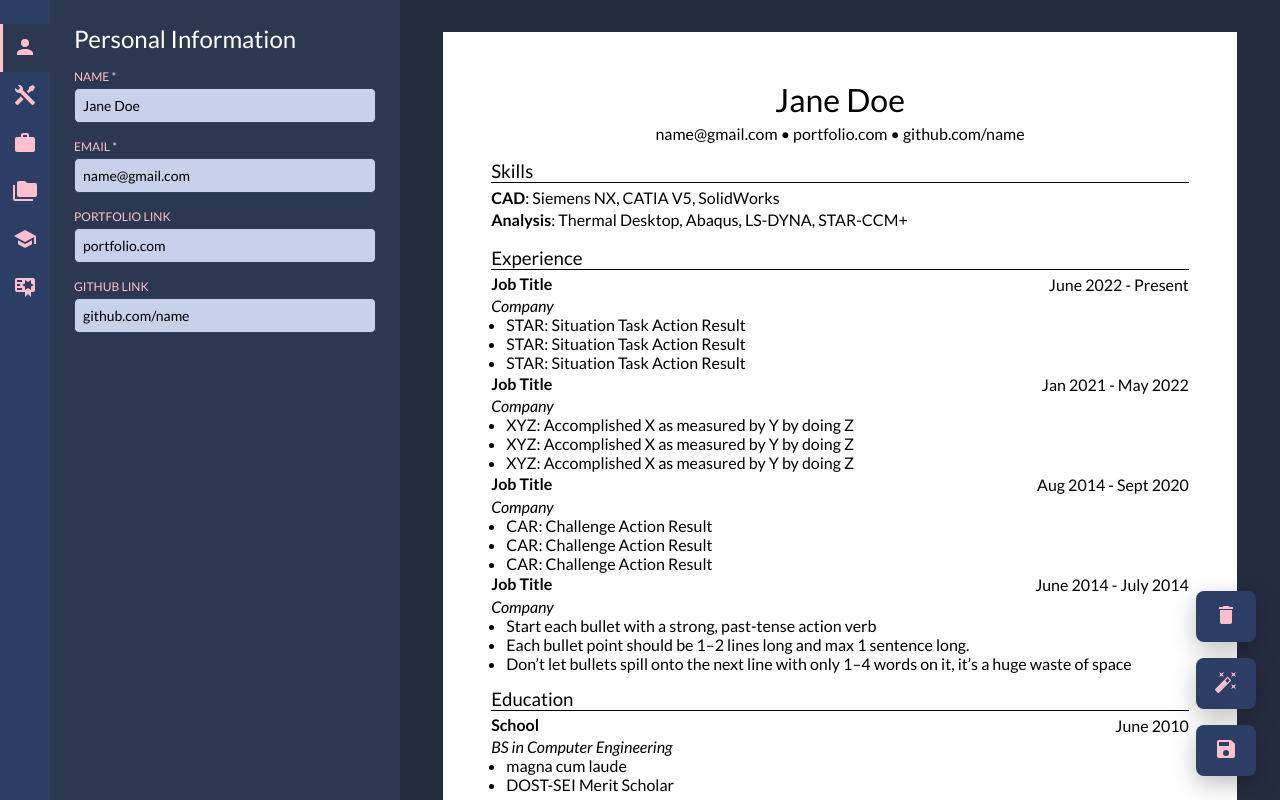
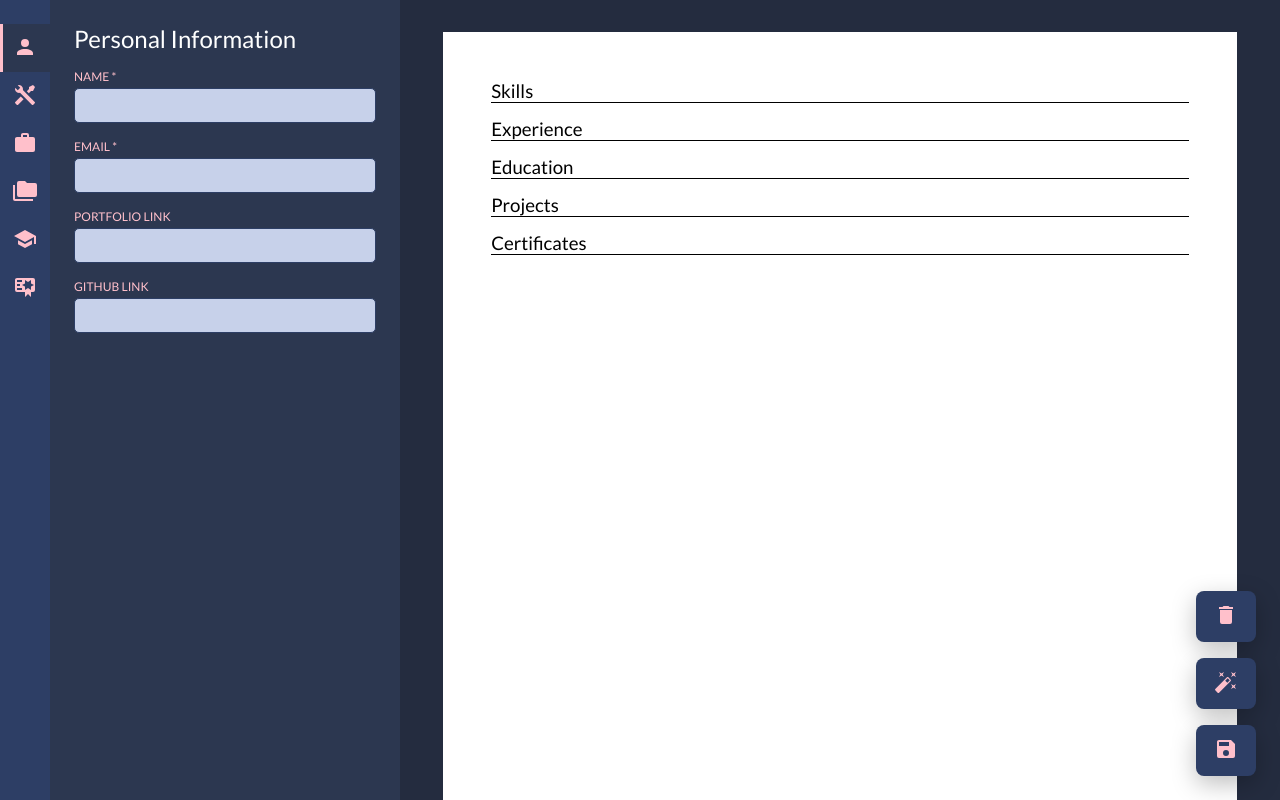
Before and after one commit to charmbun/buildr, a React (Vite) app: page / in a window 1280 px wide. Shown: the top 800 px of the page. Built offline with nearby package versions, Linux system fonts and the light colour scheme.

Commit message:
FEATURE: local storage persistence

```diff
--- a/src/App.jsx
+++ b/src/App.jsx
@@ -1,13 +1,31 @@
-import { useState } from "react";
+import { useState, useEffect } from "react";
 import "./App.css";
 import Editor from "./components/cv-editor/Editor";
 import Preview from "./components/cv-preview/Preview";
 import { emptyData, sampleData } from "./data";
 
+const STORAGE_KEY = "buildr-resume-v1";
+
 function App() {
-  const [data, setData] = useState(sampleData);
+  const [data, setData] = useState(() => {
+    try {
+      const saved = localStorage.getItem(STORAGE_KEY);
+      return saved ? JSON.parse(saved) : emptyData;
+    } catch {
+      return sampleData;
+    }
+  });
+
+  useEffect(() => {
+    try {
+      localStorage.setItem(STORAGE_KEY, JSON.stringify(data));
+    } catch {
+      // silently fail (storage full / disabled)
+    }
+  }, [data]);
 
   function clearResume() {
+    localStorage.removeItem(STORAGE_KEY);
     setData(emptyData);
   }
 
```
